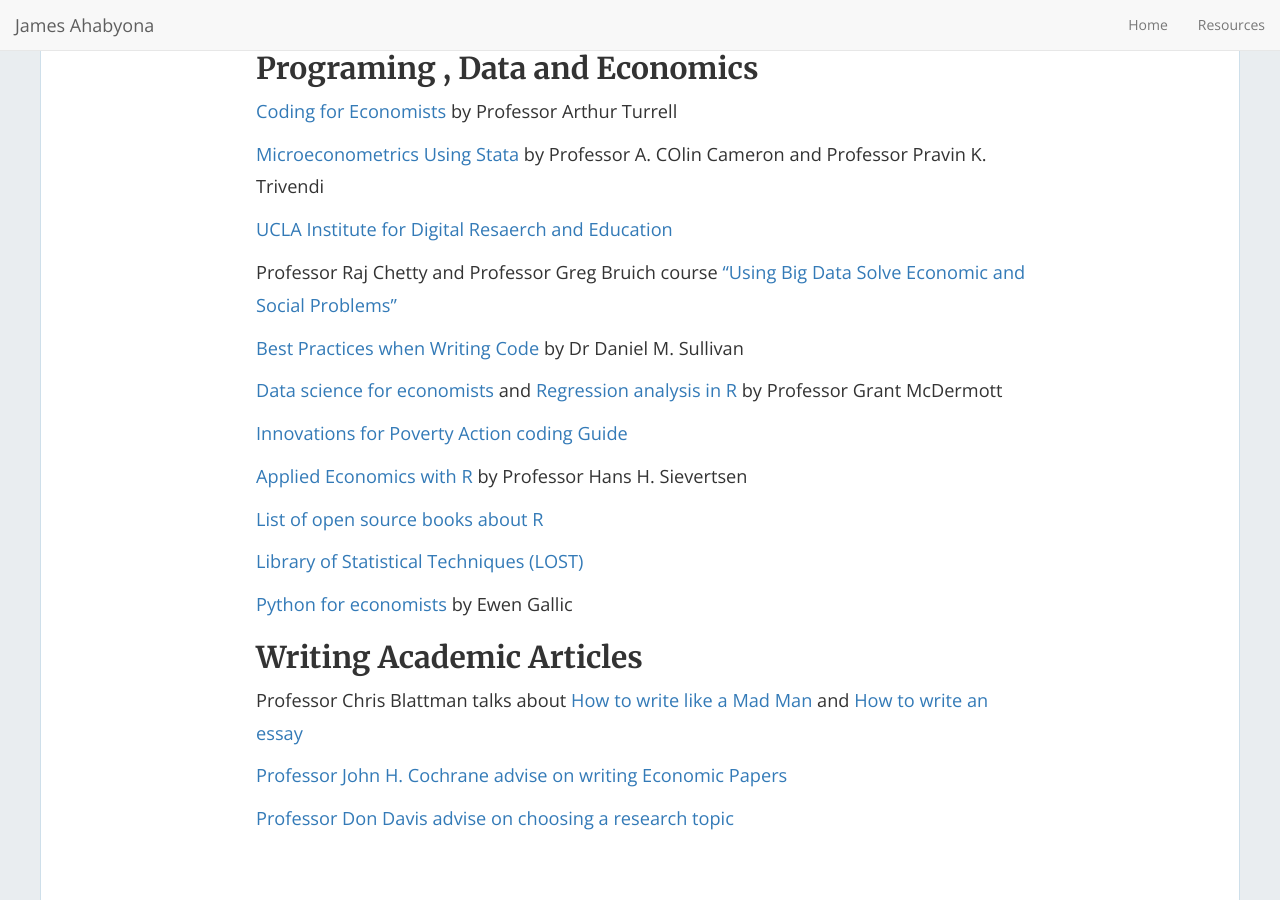
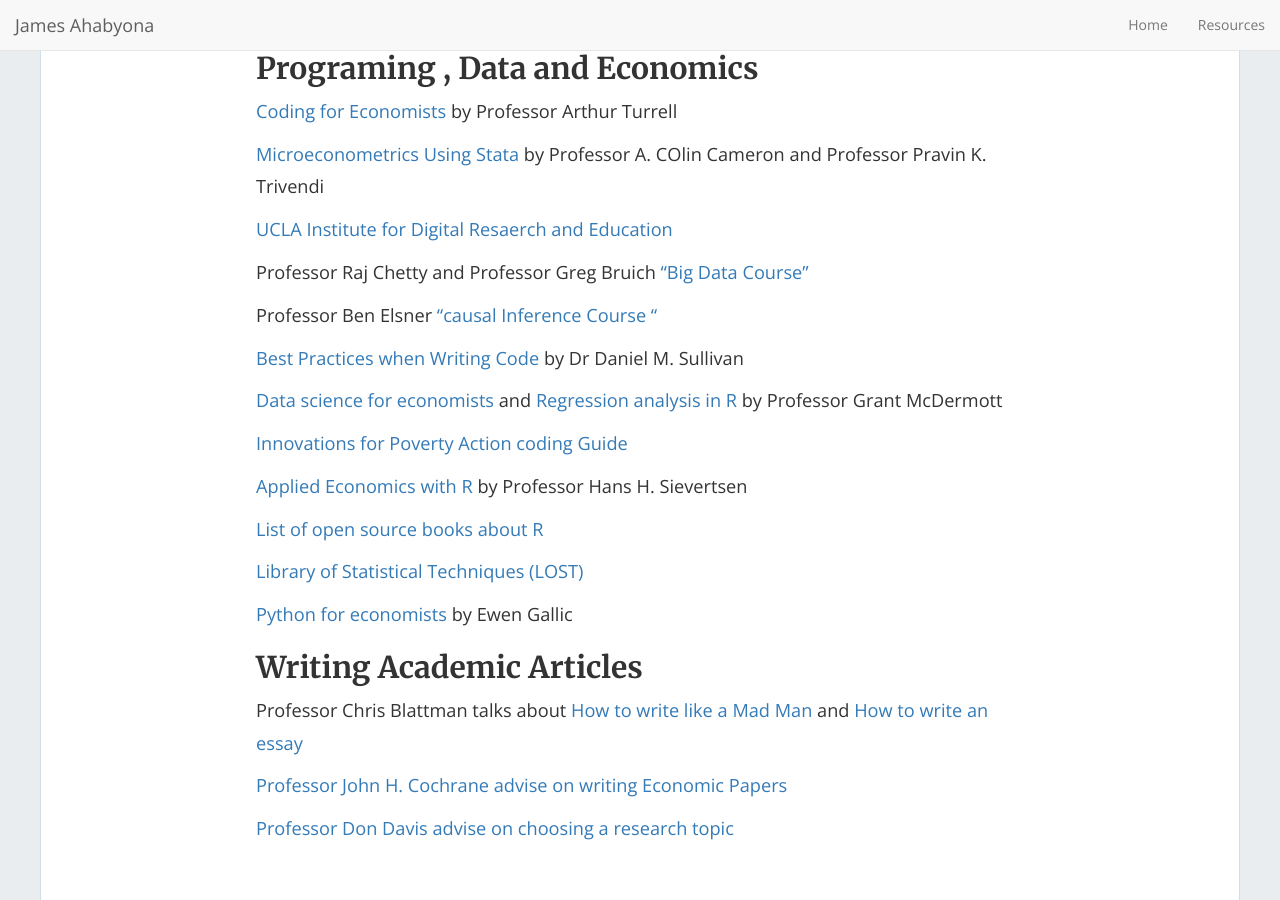
Before and after one commit to mariaelenaguer/mariaelenaguer.github.io, a Jekyll site: the page built from Resources.md, in a window 1280 px wide and 900 px high, scrolled down 1143 px. Built offline with Jekyll 4.4.1, drawn with Linux system fonts in a browser that asks for light colours; nearby versions of some CDN libraries.

Commit message:
Update Resources.md

```diff
--- a/Resources.md
+++ b/Resources.md
@@ -79,7 +79,9 @@
 [UCLA Institute for Digital Resaerch and Education](https://stats.idre.ucla.edu/stata/)
 
 
-Professor Raj Chetty and Professor Greg Bruich course ["Using Big Data Solve Economic and Social Problems"](https://stats.idre.ucla.edu/stata/)
+Professor Raj Chetty and Professor Greg Bruich  ["Big Data Course"](https://opportunityinsights.org/course/)
+
+ Professor Ben Elsner ["causal Inference Course "](https://www.youtube.com/playlist?list=PLyvUJLHD8IsJCB7ALqwjRG1BjL5JxE__H)
 
 [Best Practices when Writing Code](https://aeturrell.github.io/coding-for-economists/intro.html) by Dr Daniel M. Sullivan
 
```
